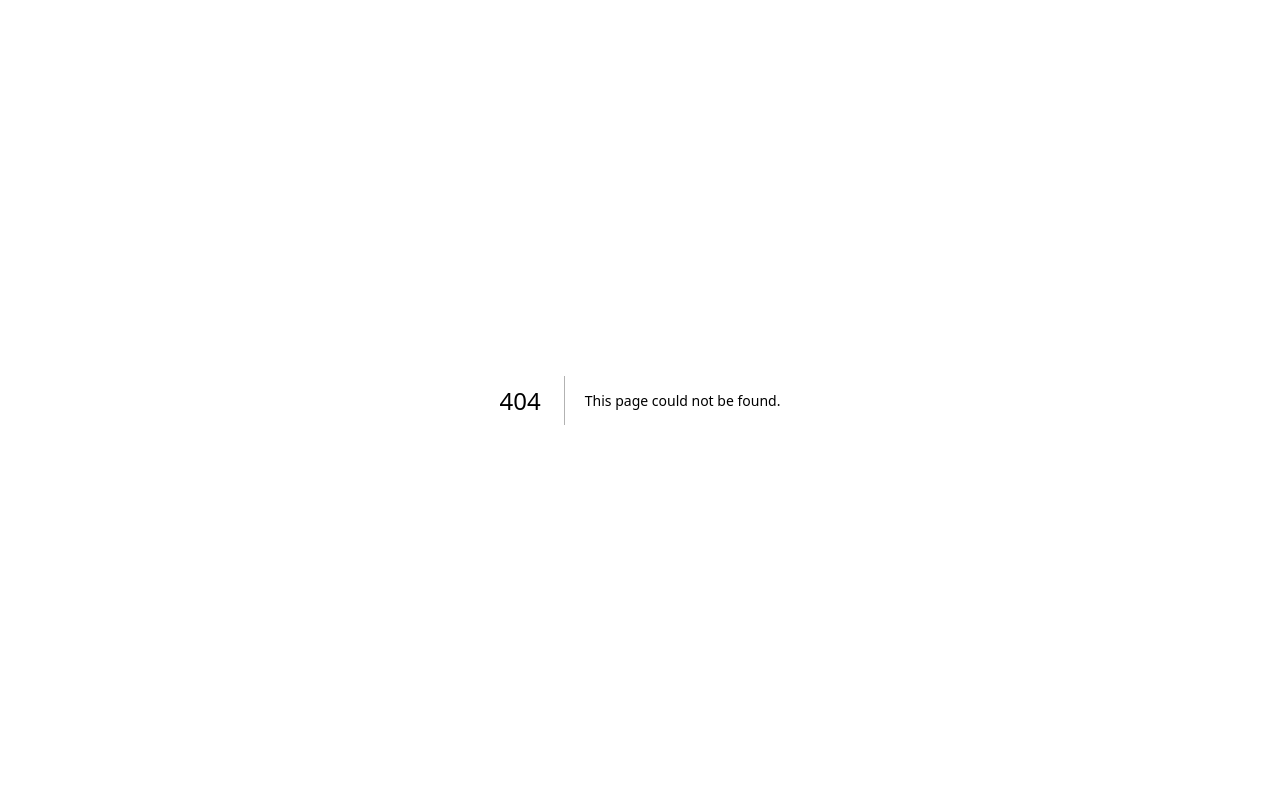
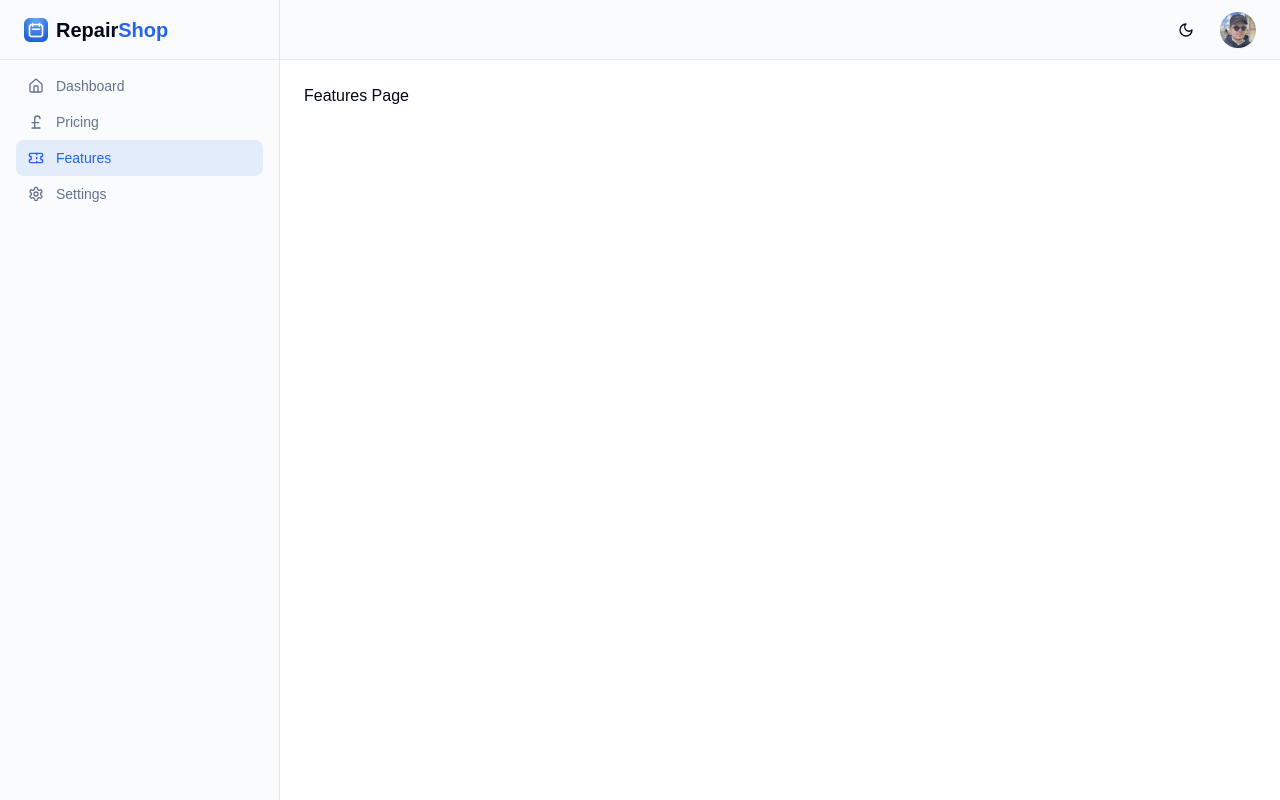
Before and after one commit to NeilRow56/parity2, a Next.js app: page /features in a window 1280 px wide. Before the commit this address had no page. Built offline with nearby package versions, Linux system fonts and the light colour scheme.

Commit message:
Nav links adjusted for parity clone project

```diff
--- a/src/app/(dashboard)/tickets/page.tsx
+++ b/src/app/(dashboard)/features/page.tsx
@@ -4,9 +4,9 @@ export const metadata = {
   title: "Tickets",
 }
 
-export default function TicketsPage() {
+export default function FeaturesPage() {
   return (
-    <div>Tickets Page
+    <div>Features Page
 
     </div>
   )
--- a/src/app/(dashboard)/layout.tsx
+++ b/src/app/(dashboard)/layout.tsx
@@ -95,7 +95,7 @@ export default async function DashboardLayout({ children }: { children: ReactNod
                   <DropdownMenuLabel>My Account</DropdownMenuLabel>
                   <DropdownMenuSeparator />
                   <DropdownMenuItem asChild>
-                    <Link href="/dashboard/settings">Settings</Link>
+                    <Link href="/settings">Settings</Link>
                   </DropdownMenuItem>
                   <DropdownMenuItem asChild>
                     Sign Out
--- a/src/app/(dashboard)/customers/page.tsx
+++ b/src/app/(dashboard)/pricing/page.tsx
@@ -4,8 +4,8 @@ export const metadata = {
   title: "Customers",
 }
 
-export default function CustomersPage() {
+export default function PricingPage() {
   return (
-    <div>Customers Page</div>
+    <div>Pricing Page</div>
   )
 }
--- /dev/null
+++ b/src/app/not-found.tsx
@@ -0,0 +1,25 @@
+import Image from "next/image"
+
+export const metadata = {
+    title: "Page Not Found",
+}
+
+export default function NotFound() {
+    return (
+        <div className="px-2 w-full">
+            <div className="mx-auto sm:h-screen py-4 flex flex-col justify-center items-center gap-4">
+                <h2 className="text-2xl">Page Not Found</h2>
+                <Image
+                    className="m-0 rounded-xl"
+                    src="/not-found-1024x1024.png"
+                    width={350}
+                    height={350}
+                    sizes="350px"
+                    alt="Page Not Found"
+                    priority={true}
+                    title="Page Not Found"
+                />
+            </div>
+        </div>
+    )
+}
--- a/src/components/dashboard/DashboardLinks.tsx
+++ b/src/components/dashboard/DashboardLinks.tsx
@@ -1,7 +1,7 @@
 "use client";
 
 import { cn } from "@/lib/utils";
-import { HomeIcon, Settings, Ticket, Users2 } from "lucide-react";
+import { HomeIcon, PoundSterling, Settings, Ticket } from "lucide-react";
 import Link from "next/link";
 import { usePathname } from "next/navigation";
 import React from "react";
@@ -15,14 +15,14 @@ export const dashboardLinks = [
   },
   {
     id: 1,
-    name: "Customers",
-    href: "/customers",
-    icon: Users2,
+    name: "Pricing",
+    href: "/pricing",
+    icon: PoundSterling,
   },
   {
     id: 2,
-    name: "Tickets",
-    href: "/tickets",
+    name: "Features",
+    href: "/features",
     icon: Ticket,
   },
   {
```
